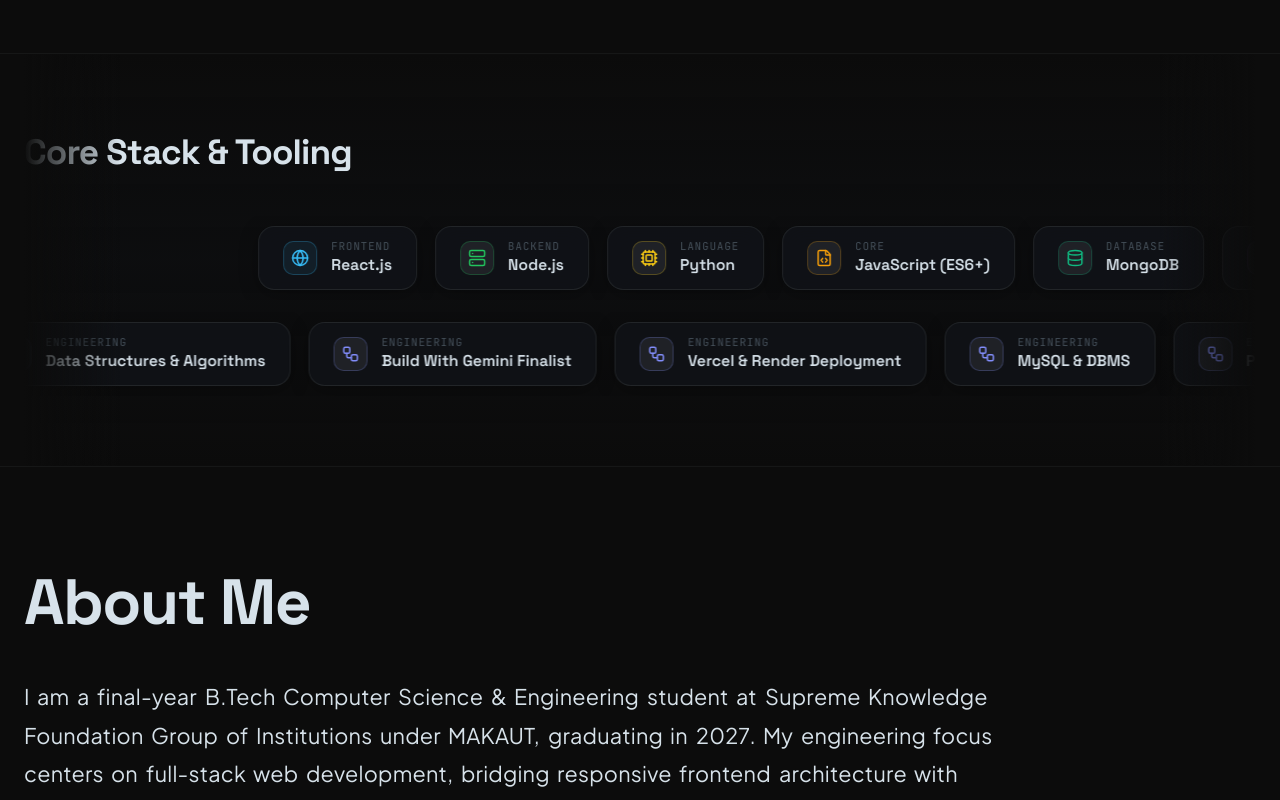
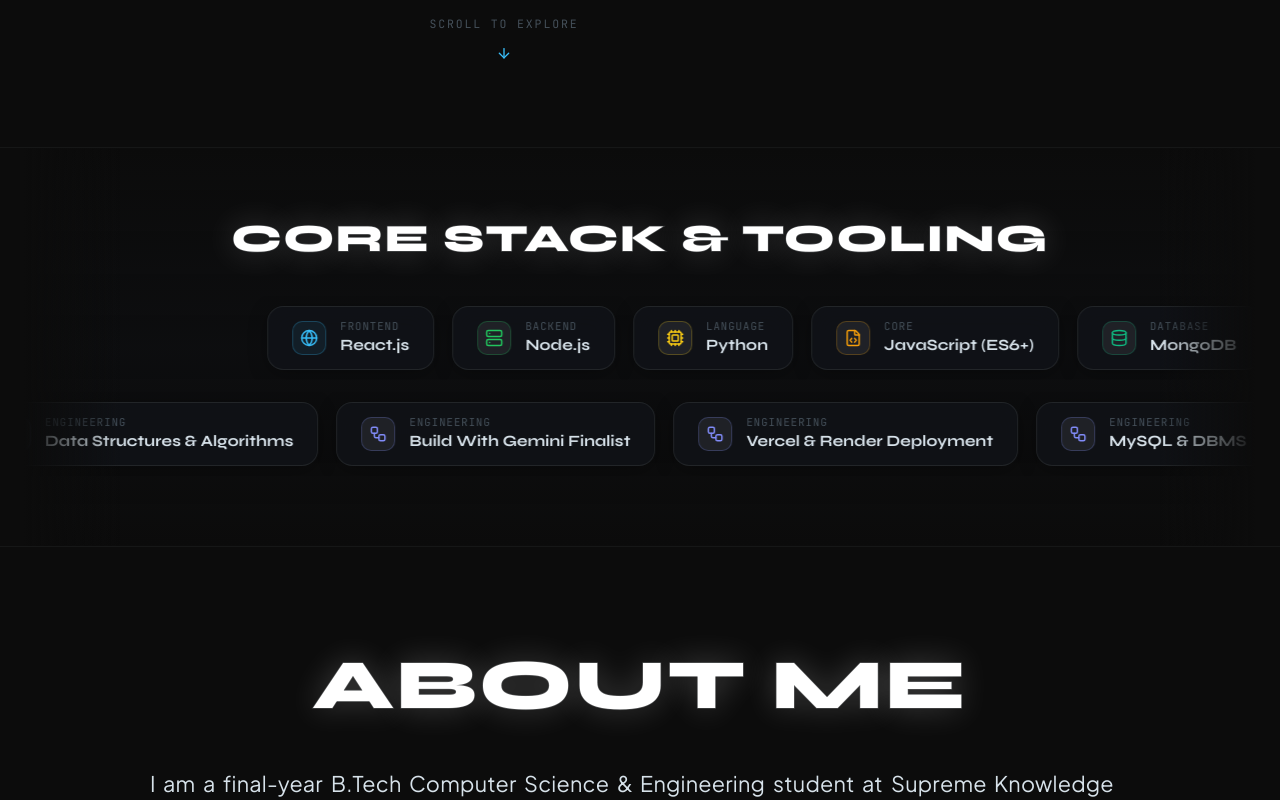
Before and after one commit to salman284/My_Portfolio, a React (Vite) app: page / in a window 1280 px wide. Shown: the part 1000-1800 px from the top of the page. Built offline with nearby package versions, Linux system fonts and the light colour scheme.

Commit message:
Heading animation updated

```diff
--- a/index.html
+++ b/index.html
@@ -7,7 +7,7 @@
   <meta name="description" content="Personal portfolio of SK Salman Alam Ostagar, final-year B.Tech CSE student (2027) & full-stack developer working with React.js, Node.js, Python, and MongoDB. Infosys Global Hackathon 2025 Finalist.">
   <link rel="preconnect" href="https://fonts.googleapis.com">
   <link rel="preconnect" href="https://fonts.gstatic.com" crossorigin>
-  <link href="https://fonts.googleapis.com/css2?family=Plus+Jakarta+Sans:wght@300;400;500;600;700;800&family=Space+Grotesk:wght@400;500;600;700&family=JetBrains+Mono:wght@400;500&display=swap" rel="stylesheet">
+  <link href="https://fonts.googleapis.com/css2?family=Plus+Jakarta+Sans:wght@300;400;500;600;700;800&family=Space+Grotesk:wght@400;500;600;700;800&family=Syne:wght@700;800;900&family=JetBrains+Mono:wght@400;500&display=swap" rel="stylesheet">
   <link rel="stylesheet" href="/style.css">
 </head>
 <body>
--- a/src/components/About.tsx
+++ b/src/components/About.tsx
@@ -3,6 +3,7 @@
 import { GraduationCap, Award, CheckCircle2, MapPin, Terminal, BookOpen, Layers, Code2, Server, Cpu } from 'lucide-react';
 import { ScrollRevealParagraph } from './animations/ScrollReveal';
 import { FadeIn } from './animations/FadeIn';
+import { SectionHeading } from './animations/SectionHeading';
 import { PERSONAL_INFO, EDUCATION_DATA, CORE_SKILLS } from '../data/portfolioData';
 
 export const About: React.FC = () => {
@@ -18,12 +19,10 @@
   return (
     <section id="about" className="section-container" style={{ minHeight: '100vh' }}>
       {/* Section Header */}
-      <FadeIn>
-        <h2 className="section-heading">About Me</h2>
-      </FadeIn>
+      <SectionHeading>About Me</SectionHeading>
 
       {/* Main Editorial Text with Word-by-Word Scroll Reveal */}
-      <div style={{ maxWidth: '980px', marginTop: '40px', marginBottom: '72px' }}>
+      <div style={{ maxWidth: '980px', margin: '40px auto 72px auto' }}>
         <div
           style={{
             fontSize: 'clamp(1.05rem, 1.8vw, 1.35rem)',
--- a/src/components/Achievements.tsx
+++ b/src/components/Achievements.tsx
@@ -2,21 +2,23 @@
 import { motion } from 'framer-motion';
 import { Trophy, Award, Sparkles, Star } from 'lucide-react';
 import { FadeIn } from './animations/FadeIn';
+import { SectionHeading } from './animations/SectionHeading';
 import { ACHIEVEMENTS_DATA } from '../data/portfolioData';
 
 export const Achievements: React.FC = () => {
   return (
     <section id="achievements" className="section-container" style={{ paddingTop: '40px', paddingBottom: '80px' }}>
       {/* Section Header */}
-      <FadeIn>
-        <h2 className="section-heading">Honors & Finalist Awards</h2>
+      <SectionHeading>Honors & Finalist Awards</SectionHeading>
+      <FadeIn delay={0.1}>
         <p
           style={{
             maxWidth: '680px',
+            margin: '0 auto 40px auto',
+            textAlign: 'center',
             color: 'var(--text-secondary)',
             fontSize: '1.05rem',
             lineHeight: 1.6,
-            marginBottom: '40px',
           }}
         >
           Competitive hackathon milestones validating technical innovation, architecture, and real-world problem-solving under strict judging criteria.
--- a/src/components/Contact.tsx
+++ b/src/components/Contact.tsx
@@ -3,6 +3,7 @@
 import { Mail, Copy, Check, ArrowUpRight, MapPin, Phone } from 'lucide-react';
 import { GithubIcon, LinkedinIcon } from './icons/SocialIcons';
 import { FadeIn } from './animations/FadeIn';
+import { SectionHeading } from './animations/SectionHeading';
 import { PERSONAL_INFO } from '../data/portfolioData';
 
 export const Contact: React.FC = () => {
@@ -27,22 +28,10 @@
           overflow: 'hidden',
         }}
       >
-        <div style={{ maxWidth: '820px' }}>
-          <FadeIn delay={0.1}>
-            <h2
-              style={{
-                fontSize: 'clamp(2.4rem, 6vw, 4.5rem)',
-                lineHeight: 1.08,
-                fontWeight: 800,
-                color: '#FFFFFF',
-                letterSpacing: '-0.03em',
-                marginBottom: '20px',
-              }}
-            >
-              Let's Build Something
-              <span style={{ color: 'var(--accent-cyan)' }}>.</span>
-            </h2>
-          </FadeIn>
+        <div style={{ maxWidth: '820px', margin: '0 auto', textAlign: 'center' }}>
+          <SectionHeading style={{ marginBottom: '20px' }}>
+            <>Let's Build Something<span style={{ color: 'var(--accent-cyan)' }}>.</span></>
+          </SectionHeading>
 
           <FadeIn delay={0.2}>
             <p
@@ -52,6 +41,8 @@
                 lineHeight: 1.55,
                 marginBottom: '36px',
                 fontWeight: 400,
+                maxWidth: '680px',
+                margin: '0 auto 36px auto',
               }}
             >
               Whether you have a full-time software engineering role, internship opportunity, hackathon project, or technical problem to discuss — my inbox is always open.
@@ -65,6 +56,7 @@
                 display: 'flex',
                 flexWrap: 'wrap',
                 alignItems: 'center',
+                justifyContent: 'center',
                 gap: '16px',
                 marginBottom: '40px',
               }}
@@ -121,6 +113,7 @@
               style={{
                 display: 'flex',
                 flexWrap: 'wrap',
+                justifyContent: 'center',
                 gap: '24px',
                 borderTop: '1px solid rgba(215, 226, 234, 0.1)',
                 paddingTop: '28px',
--- a/src/components/Experience.tsx
+++ b/src/components/Experience.tsx
@@ -2,21 +2,23 @@
 import { motion } from 'framer-motion';
 import { Briefcase, Calendar, MapPin, CheckCircle, ArrowRight } from 'lucide-react';
 import { FadeIn } from './animations/FadeIn';
+import { SectionHeading } from './animations/SectionHeading';
 import { EXPERIENCES_DATA } from '../data/portfolioData';
 
 export const Experience: React.FC = () => {
   return (
     <section id="experience" className="section-container">
       {/* Section Header */}
-      <FadeIn>
-        <h2 className="section-heading">Work Experience</h2>
+      <SectionHeading>Work Experience</SectionHeading>
+      <FadeIn delay={0.1}>
         <p
           style={{
             maxWidth: '680px',
+            margin: '0 auto 48px auto',
+            textAlign: 'center',
             color: 'var(--text-secondary)',
             fontSize: '1.05rem',
             lineHeight: 1.6,
-            marginBottom: '48px',
           }}
         >
           Practical software engineering experience across full-stack MERN development, API integrations, and Python-based data analytics.
--- a/src/components/Marquee.tsx
+++ b/src/components/Marquee.tsx
@@ -16,6 +16,7 @@
   Workflow
 } from 'lucide-react';
 import { MARQUEE_ROW_1, MARQUEE_ROW_2 } from '../data/portfolioData';
+import { SectionHeading } from './animations/SectionHeading';
 
 interface MarqueeCardProps {
   label: string;
@@ -145,23 +146,14 @@
           margin: '0 auto 36px auto',
           padding: '0 24px',
           display: 'flex',
-          justifyContent: 'space-between',
-          alignItems: 'flex-end',
-          flexWrap: 'wrap',
-          gap: '16px',
+          justifyContent: 'center',
+          alignItems: 'center',
+          textAlign: 'center',
         }}
       >
-        <div>
-          <h3
-            style={{
-              fontSize: 'clamp(1.5rem, 3vw, 2.2rem)',
-              fontWeight: 700,
-              color: '#D7E2EA',
-            }}
-          >
-            Core Stack & Tooling
-          </h3>
-        </div>
+        <SectionHeading as="h3" style={{ marginBottom: 0 }}>
+          Core Stack & Tooling
+        </SectionHeading>
       </div>
 
       {/* Row 1: Moves right on scroll */}
--- a/src/components/Projects.tsx
+++ b/src/components/Projects.tsx
@@ -1,6 +1,7 @@
 import React, { useRef } from 'react';
 import { useScroll } from 'framer-motion';
 import { FadeIn } from './animations/FadeIn';
+import { SectionHeading } from './animations/SectionHeading';
 import { ProjectCard } from './ProjectCard';
 import { PROJECTS_DATA } from '../data/portfolioData';
 
@@ -15,15 +16,16 @@
   return (
     <section id="projects" className="section-container" style={{ position: 'relative' }}>
       {/* Section Header */}
-      <FadeIn>
-        <h2 className="section-heading">Projects</h2>
+      <SectionHeading>Projects</SectionHeading>
+      <FadeIn delay={0.1}>
         <p
           style={{
             maxWidth: '680px',
+            margin: '0 auto 64px auto',
+            textAlign: 'center',
             color: 'var(--text-secondary)',
             fontSize: '1.05rem',
             lineHeight: 1.6,
-            marginBottom: '64px',
           }}
         >
           End-to-end applications designed, built, and shipped against real acceptance criteria — featuring MERN architectures, Python modules, and hackathon-finalist platforms.
--- a/src/components/Services.tsx
+++ b/src/components/Services.tsx
@@ -2,21 +2,23 @@
 import { motion } from 'framer-motion';
 import { ArrowUpRight } from 'lucide-react';
 import { FadeIn } from './animations/FadeIn';
+import { SectionHeading } from './animations/SectionHeading';
 import { SERVICES_DATA } from '../data/portfolioData';
 
 export const Services: React.FC = () => {
   return (
     <section id="services" className="section-container">
       {/* Section Header */}
-      <FadeIn>
-        <h2 className="section-heading">Technical Capabilities</h2>
+      <SectionHeading>Technical Capabilities</SectionHeading>
+      <FadeIn delay={0.1}>
         <p
           style={{
             maxWidth: '680px',
+            margin: '0 auto 48px auto',
+            textAlign: 'center',
             color: 'var(--text-secondary)',
             fontSize: '1.05rem',
             lineHeight: 1.6,
-            marginBottom: '48px',
           }}
         >
           Specialized full-stack development, API architecture, and applied AI systems crafted with performance and clean code standards.
--- /dev/null
+++ b/src/components/animations/SectionHeading.tsx
@@ -0,0 +1,73 @@
+import React, { useRef } from 'react';
+import { motion, useScroll, useTransform, useReducedMotion } from 'framer-motion';
+
+interface SectionHeadingProps {
+  children: React.ReactNode;
+  as?: 'h2' | 'h3';
+  className?: string;
+  style?: React.CSSProperties;
+}
+
+export const SectionHeading: React.FC<SectionHeadingProps> = ({
+  children,
+  as = 'h2',
+  className = '',
+  style = {},
+}) => {
+  const ref = useRef<HTMLDivElement>(null);
+  const shouldReduceMotion = useReducedMotion();
+
+  // Scroll tracking: Starts when top of heading hits 95% of viewport, fills by 55%
+  const { scrollYProgress } = useScroll({
+    target: ref,
+    offset: ['start 0.95', 'center 0.55'],
+  });
+
+  // Stroke-to-solid-fill animation matching reference video
+  const fillOpacity = useTransform(scrollYProgress, [0, 0.8], [0, 1]);
+  const strokeOpacity = useTransform(scrollYProgress, [0, 0.8, 1], [0.85, 0.45, 0.25]);
+
+  const Tag = as;
+
+  return (
+    <div
+      ref={ref}
+      className={`klickpin-heading-container ${className}`}
+      style={{
+        width: '100%',
+        display: 'flex',
+        justifyContent: 'center',
+        textAlign: 'center',
+        marginBottom: as === 'h3' ? '0' : '24px',
+        ...style,
+      }}
+    >
+      <div className={`klickpin-heading-wrapper ${as === 'h3' ? 'klickpin-heading-h3-wrap' : ''}`}>
+        <Tag
+          className={`klickpin-heading-text ${as === 'h3' ? 'klickpin-heading-h3' : ''}`}
+        >
+          {/* Layer 1: Outlined Stroke Text (Wireframe outline) */}
+          <motion.span
+            className="klickpin-stroke-layer"
+            aria-hidden="true"
+            style={{
+              opacity: shouldReduceMotion ? 0.35 : strokeOpacity,
+            }}
+          >
+            {children}
+          </motion.span>
+
+          {/* Layer 2: Solid Fill Text (Reveals on scroll) */}
+          <motion.span
+            className="klickpin-fill-layer"
+            style={{
+              opacity: shouldReduceMotion ? 1 : fillOpacity,
+            }}
+          >
+            {children}
+          </motion.span>
+        </Tag>
+      </div>
+    </div>
+  );
+};
--- a/src/styles/portfolio.css
+++ b/src/styles/portfolio.css
@@ -23,7 +23,7 @@
   --accent-indigo: #818CF8;
   --accent-purple: #A855F7;
 
-  --font-display: 'Space Grotesk', -apple-system, BlinkMacSystemFont, sans-serif;
+  --font-display: 'Syne', 'Space Grotesk', -apple-system, BlinkMacSystemFont, sans-serif;
   --font-body: 'Plus Jakarta Sans', -apple-system, BlinkMacSystemFont, sans-serif;
   --font-mono: 'JetBrains Mono', monospace;
 
@@ -326,10 +326,71 @@
   border-radius: 50%;
 }
 
-.section-heading {
-  font-size: clamp(2.2rem, 5vw, 4rem);
+/* Viral Klickpin-Style Display Headings (Bold, Uppercase, Stroke-to-Solid Fill) */
+.section-heading,
+.klickpin-heading-text {
+  font-family: var(--font-display);
+  font-weight: 800;
+  text-transform: uppercase;
+  letter-spacing: clamp(1px, 0.18vw, 2.8px);
+  font-size: clamp(2.3rem, 5.5vw, 4.4rem);
   line-height: 1.1;
-  margin-bottom: 24px;
+  color: #FFFFFF;
+  margin: 0;
+  position: relative;
+  display: block;
+}
+
+.klickpin-heading-h3 {
+  font-size: clamp(1.6rem, 3.2vw, 2.4rem);
+  letter-spacing: clamp(0.5px, 0.12vw, 1.8px);
+}
+
+.klickpin-heading-container {
+  display: flex;
+  justifyContent: center;
+  align-items: center;
+  width: 100%;
+  text-align: center;
+}
+
+.klickpin-heading-wrapper {
+  position: relative;
+  display: inline-block;
+  text-align: center;
+  cursor: default;
+}
+
+.klickpin-stroke-layer {
+  display: block;
+  color: transparent;
+  -webkit-text-stroke: 1.5px rgba(215, 226, 234, 0.55);
+  text-stroke: 1.5px rgba(215, 226, 234, 0.55);
+  transition: -webkit-text-stroke-color 0.35s ease, opacity 0.3s ease;
+  user-select: none;
+  will-change: opacity;
+}
+
+.klickpin-fill-layer {
+  position: absolute;
+  top: 0;
+  left: 0;
+  width: 100%;
+  height: 100%;
+  color: #FFFFFF;
+  -webkit-text-stroke: 1px rgba(255, 255, 255, 0.12);
+  text-shadow: 0 0 32px rgba(255, 255, 255, 0.22);
+  pointer-events: none;
+  will-change: opacity;
+  transition: text-shadow 0.35s ease;
+}
+
+.klickpin-heading-wrapper:hover .klickpin-stroke-layer {
+  -webkit-text-stroke-color: var(--accent-cyan);
+}
+
+.klickpin-heading-wrapper:hover .klickpin-fill-layer {
+  text-shadow: 0 0 45px rgba(56, 189, 248, 0.45);
 }
 
 /* Project Action Buttons & Responsive Layout */
```
Also changed, not shown: 5 other files (tests, documents, lock files or other folders).
